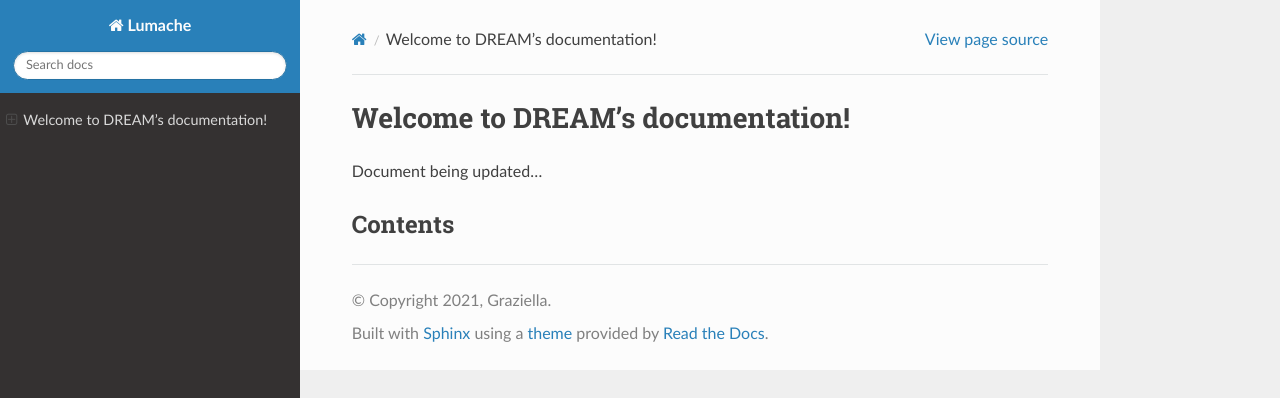
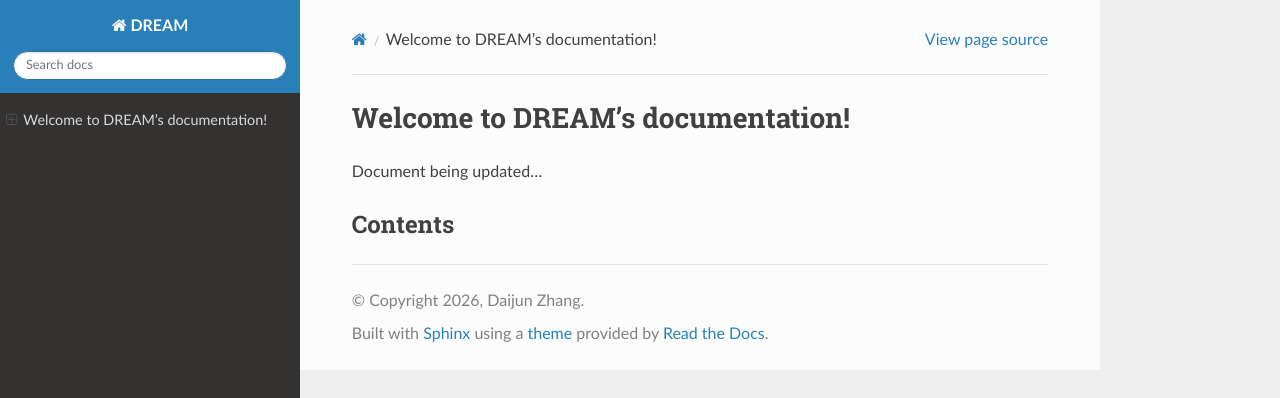
Before and after one commit to DJZhang996/DREAM-tutorial, a Sphinx documentation site: the page built from docs/source/index.rst, in a window 1280 px wide. Shown: the top 398 px of the page. Built offline with Sphinx 7.4.7 and the Read the Docs theme 3.1.0, drawn with Linux system fonts in a browser that asks for light colours; pages that are not in the unit, such as notebooks, are missing from menus.

Commit message:
Update conf.py

```diff
--- a/docs/source/conf.py
+++ b/docs/source/conf.py
@@ -2,9 +2,9 @@
 
 # -- Project information
 
-project = 'Lumache'
-copyright = '2021, Graziella'
-author = 'Graziella'
+project = 'DREAM'
+copyright = '2026, Daijun Zhang'
+author = 'Daijun Zhang'
 
 release = '0.1'
 version = '0.1.0'
```
